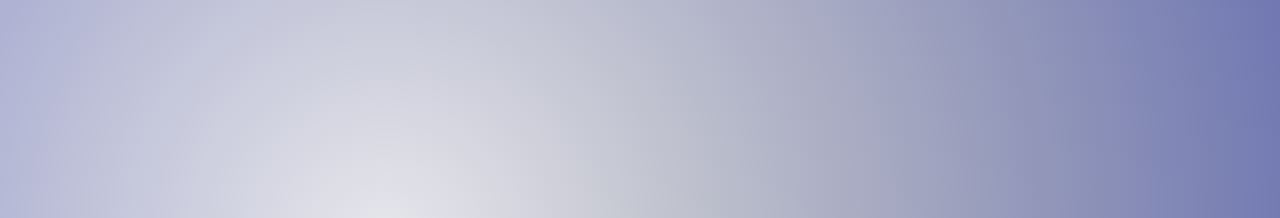
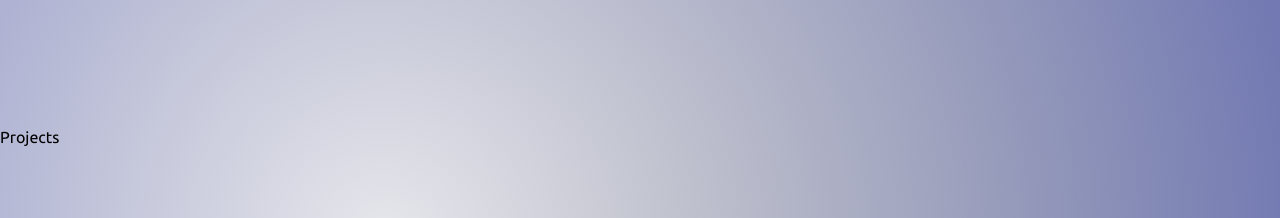
Before and after one commit to AshutoshRath1612/Portfolio, a Next.js app: page / in a window 1280 px wide. Shown: the part 1360-1578 px from the top of the page. Built offline with nearby package versions, Linux system fonts and the light colour scheme.

Commit message:
Fixed resume button

```diff
--- /dev/null
+++ b/src/app/components/Projects/Projects.tsx
@@ -0,0 +1,10 @@
+import React from 'react'
+import styles from './projects.module.css'
+
+const Projects = () => {
+  return (
+    <div>Projects</div>
+  )
+}
+
+export default Projects
--- a/src/app/page.module.css
+++ b/src/app/page.module.css
@@ -32,7 +32,7 @@
   height: 150vh;
 }
 .skillContainer {
-  position: fixed;
+  position: static;
   top: 0;
   left: 0;
   width: 100%;
@@ -45,3 +45,7 @@
 .skillContainer::-webkit-scrollbar{
   display: none;
 }
+
+.projectContainer{
+  top: 0;
+}
--- a/src/app/page.tsx
+++ b/src/app/page.tsx
@@ -11,6 +11,7 @@
 import AboutCard from "./components/About/AboutCard";
 import HeroSection from "./components/Hero/HeroSection";
 import Skills from "./components/Skill/Skills";
+import Projects from "./components/Projects/Projects";
 
 export default function Home() {
   const imageRef = useRef(null);
@@ -130,6 +131,7 @@
     animate(skillRef.current, {
       translateX: ["0", "-100vw"],
       opacity: [1, 0],
+      position: "static",
       duration: 1000,
       delay: stagger(100),
       ease: "inOut(4)",
@@ -220,6 +222,7 @@
           if (skillRef.current) {
           animate(skillRef.current, {
             opacity: [0, 1],
+            position: "fixed",
             translateX: ["100vw", "0px"],
             duration: 500,
             delay: stagger(100),
@@ -289,7 +292,9 @@
     <div ref={skillRef} className={styles.skillContainer}>
       <Skills />
     </div>
-
+    <div className={styles.projectContainer}>
+      <Projects />
+    </div>
     {showResumeModal && <ResumeModal onClose={() => setShowResumeModal(false)} />}
   </div>
 );
```
Also changed, not shown: src/app/components/Projects/projects.module.css (added).
